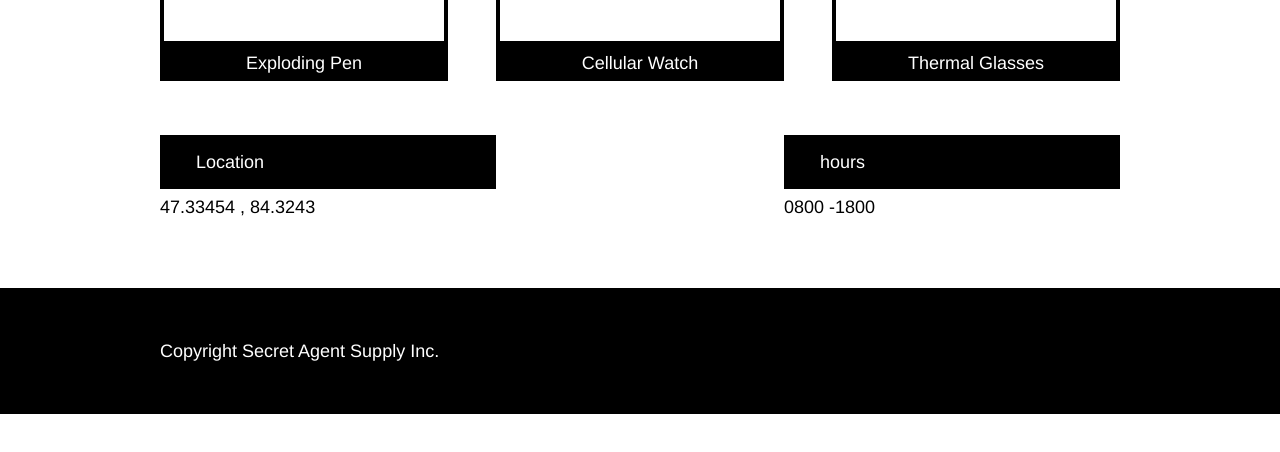
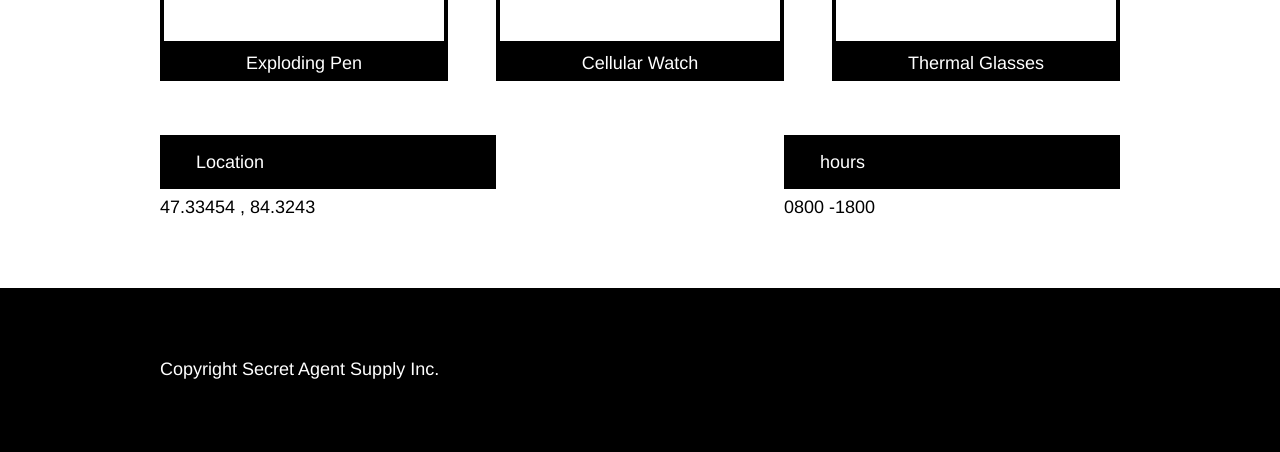
Before and after one commit to Rummel17/secrectagentsupply, a plain HTML site: page index.html in a window 1280 px wide. Shown: the part 788-1240 px from the top of the page. Before the commit the page ends 1202 px from the top, so only its background shows below. Drawn offline with Linux system fonts and the light colour scheme.

Commit message:
Final1.2

```diff
--- a/resources/css/style.css
+++ b/resources/css/style.css
@@ -182,10 +182,10 @@ p {
 
 /*footer section*/
 footer {
-  height: 100%;
+  height: 6rem;
   background-color: black;
   margin-top:4rem;
-  padding: 3rem 0rem 3rem 0rem;
+  padding: 4rem 0rem 0rem 0rem;
 }
 span.copyright {
   color: white;
```
